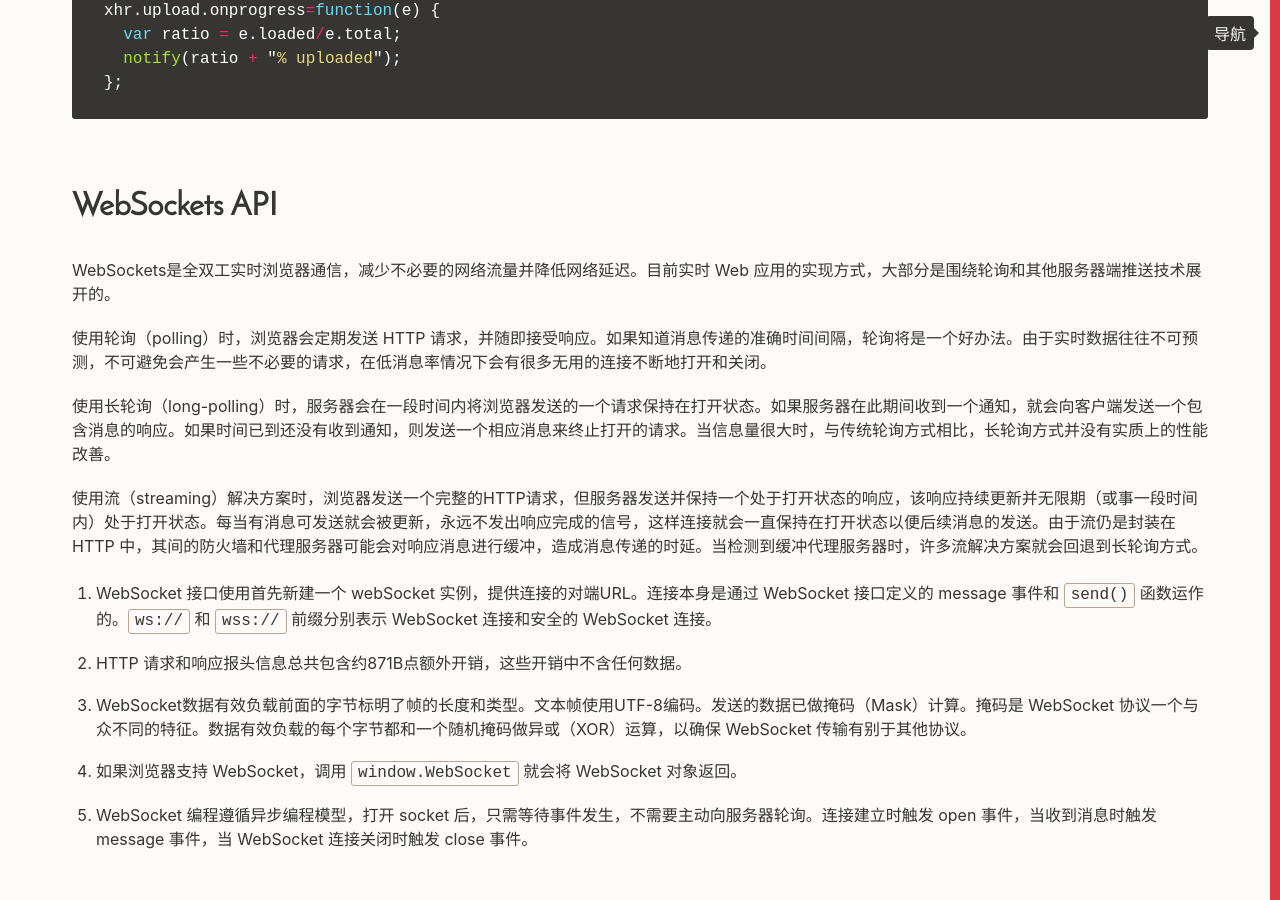
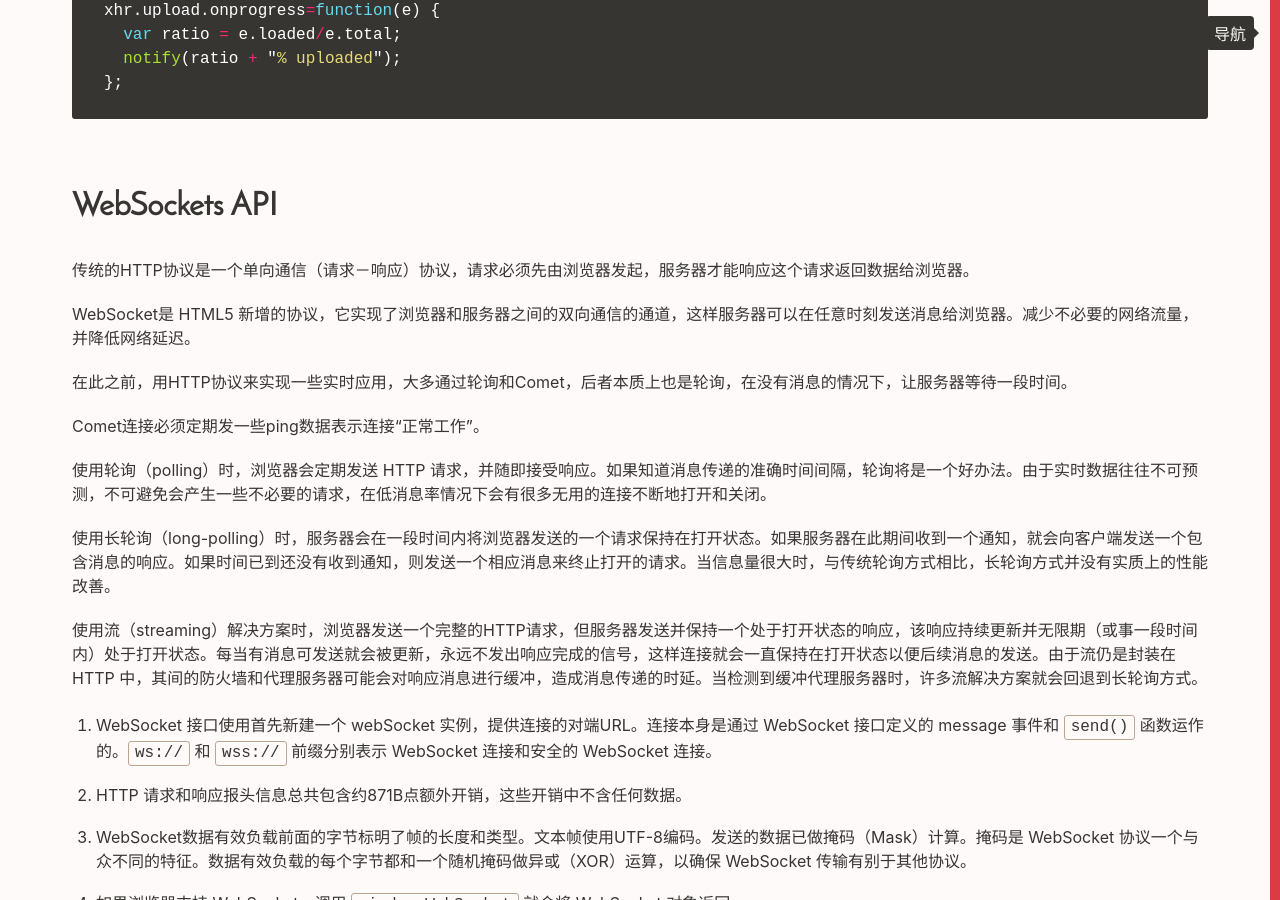
Before and after one commit to Vivi-wu/dive-into-web, a Jekyll site: the page built from _posts/2015-09-02-Pro-HTML5-Programming.markdown, in a window 1280 px wide and 900 px high, scrolled down 3206 px. Built offline with Jekyll 4.4.1, drawn with Linux system fonts in a browser that asks for light colours.

Commit message:
update blog for websocket

```diff
--- a/_posts/2015-09-02-Pro-HTML5-Programming.markdown
+++ b/_posts/2015-09-02-Pro-HTML5-Programming.markdown
@@ -115,7 +115,13 @@ xhr.upload.onprogress=function(e) {
 
 ## WebSockets API
 
-WebSockets是全双工实时浏览器通信，减少不必要的网络流量并降低网络延迟。目前实时 Web 应用的实现方式，大部分是围绕轮询和其他服务器端推送技术展开的。
+传统的HTTP协议是一个单向通信（请求－响应）协议，请求必须先由浏览器发起，服务器才能响应这个请求返回数据给浏览器。
+
+WebSocket是 HTML5 新增的协议，它实现了浏览器和服务器之间的双向通信的通道，这样服务器可以在任意时刻发送消息给浏览器。减少不必要的网络流量，并降低网络延迟。
+
+在此之前，用HTTP协议来实现一些实时应用，大多通过轮询和Comet，后者本质上也是轮询，在没有消息的情况下，让服务器等待一段时间。
+
+Comet连接必须定期发一些ping数据表示连接“正常工作”。
 
 使用轮询（polling）时，浏览器会定期发送 HTTP 请求，并随即接受响应。如果知道消息传递的准确时间间隔，轮询将是一个好办法。由于实时数据往往不可预测，不可避免会产生一些不必要的请求，在低消息率情况下会有很多无用的连接不断地打开和关闭。
 
```
